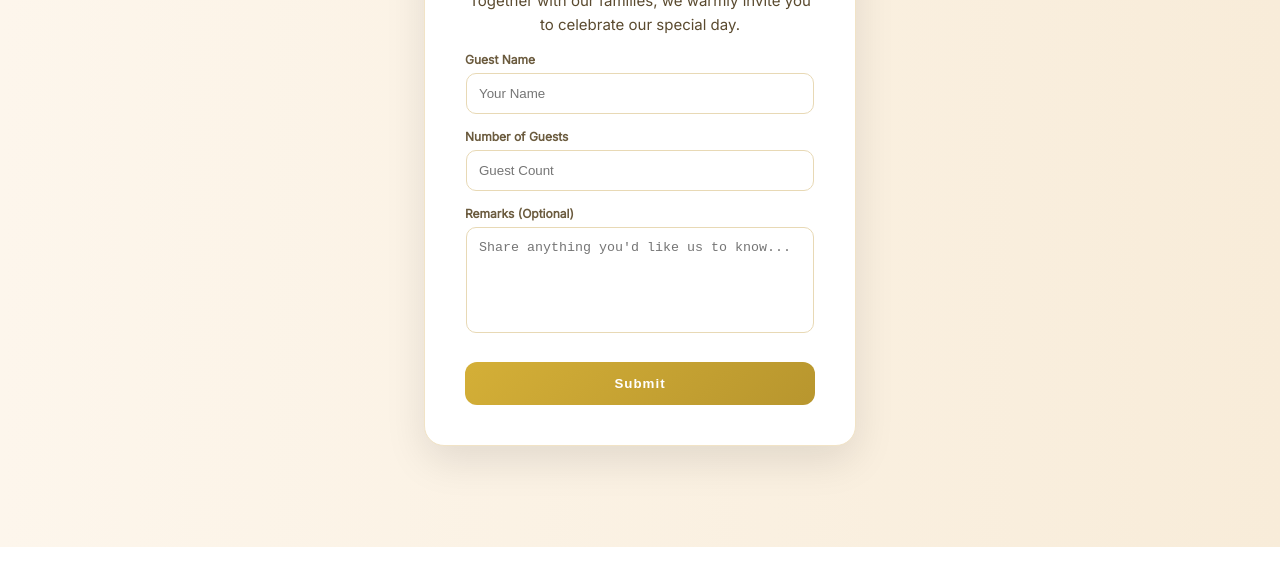
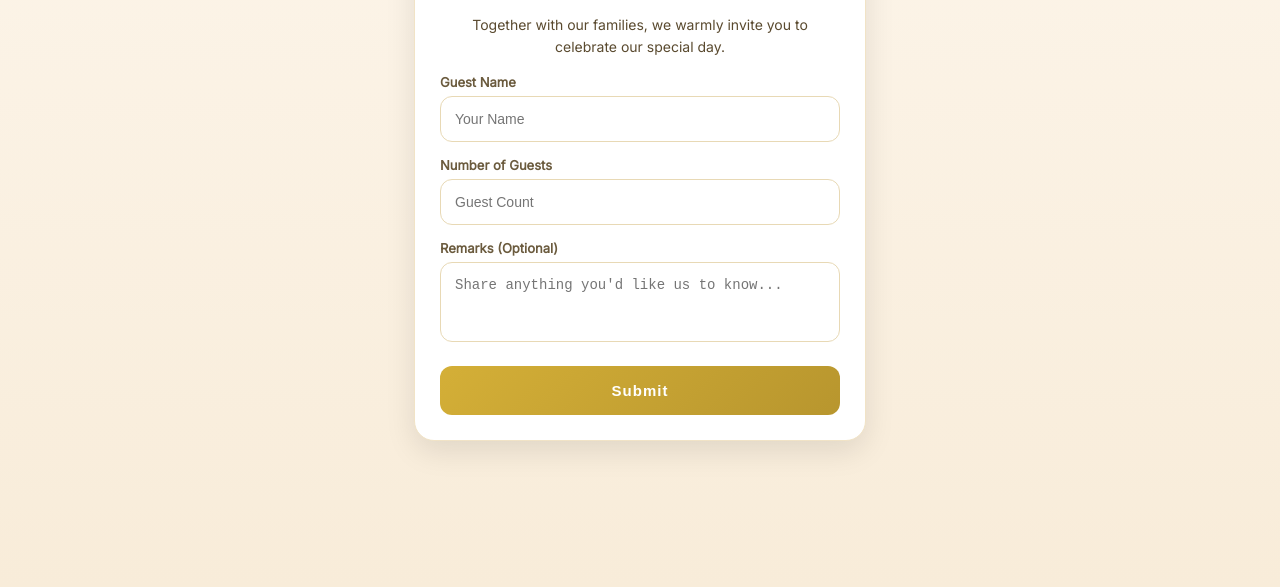
Before and after one commit to randika-chathuranga/Personal-Task, a plain HTML site: page index.html in a window 1280 px wide. Shown: the part 253-840 px from the top of the page. Before the commit the page ends 800 px from the top, so only its background shows below. Drawn offline with nearby package versions, Linux system fonts and the light colour scheme.

Commit message:
Update index.html
commit2

```diff
--- a/index.html
+++ b/index.html
@@ -2,6 +2,7 @@
 <html lang="en">
 <head>
 <meta charset="UTF-8">
+<meta name="viewport" content="width=device-width, initial-scale=1.0">
 <title>Wedding RSVP</title>
 
 <link href="https://fonts.googleapis.com/css2?family=Great+Vibes&family=Playfair+Display:wght@500&family=Inter&display=swap" rel="stylesheet">
@@ -114,6 +115,122 @@
   line-height: 1.6;
 }
 
+
+body {
+  margin: 0;
+  font-family: 'Inter', sans-serif;
+  background: linear-gradient(to bottom, #fdf6ec, #f8ecd9);
+  padding: 20px;
+}
+
+/* Card */
+.card {
+  background: white;
+  padding: 25px;
+  border-radius: 20px;
+  width: 100%;
+  max-width: 400px;
+  margin: auto;
+  box-shadow: 0 10px 30px rgba(0,0,0,0.1);
+  border: 1px solid #f1e3c6;
+}
+
+/* Title */
+h1 {
+  font-family: 'Playfair Display', serif;
+  color: #b8962e;
+  text-align: center;
+  margin-bottom: 5px;
+}
+
+/* Event details */
+.event-details {
+  font-size: 13px;
+  color: #6b5b3e;
+  margin-top: 10px;
+  margin-bottom: 20px;
+  line-height: 1.7;
+  text-align: center;
+}
+
+/* Labels */
+label {
+  display: block;
+  font-size: 13px;
+  margin-top: 15px;
+  color: #6b5b3e;
+  font-weight: 600;
+}
+
+/* Inputs */
+input, textarea {
+  width: 100%;
+  padding: 14px;
+  margin-top: 6px;
+  border-radius: 12px;
+  border: 1px solid #e8d9b5;
+  font-size: 14px;
+  box-sizing: border-box;
+}
+
+/* Focus */
+input:focus, textarea:focus {
+  border-color: #d4af37;
+}
+
+/* Button */
+button {
+  margin-top: 20px;
+  width: 100%;
+  padding: 16px;
+  border-radius: 12px;
+  border: none;
+  background: linear-gradient(135deg, #d4af37, #b8962e);
+  color: white;
+  font-weight: bold;
+  font-size: 15px;
+}
+
+/* Footer */
+.footer {
+  margin-top: 30px;
+  text-align: center;
+}
+
+.names {
+  font-family: 'Great Vibes', cursive;
+  font-size: 42px;
+  color: #a67c00;
+}
+
+.names span {
+  font-size: 26px;
+  margin: 0 8px;
+  color: #444;
+}
+
+.message {
+  font-size: 14px;
+  color: #5a4a2f;
+  margin-top: 8px;
+  line-height: 1.6;
+}
+
+/* 📱 Extra mobile tuning */
+@media (max-width: 480px) {
+  .card {
+    padding: 20px;
+  }
+
+  h1 {
+    font-size: 22px;
+  }
+
+  .names {
+    font-size: 36px;
+  }
+}
+
 </style>
 </head>
 
```
